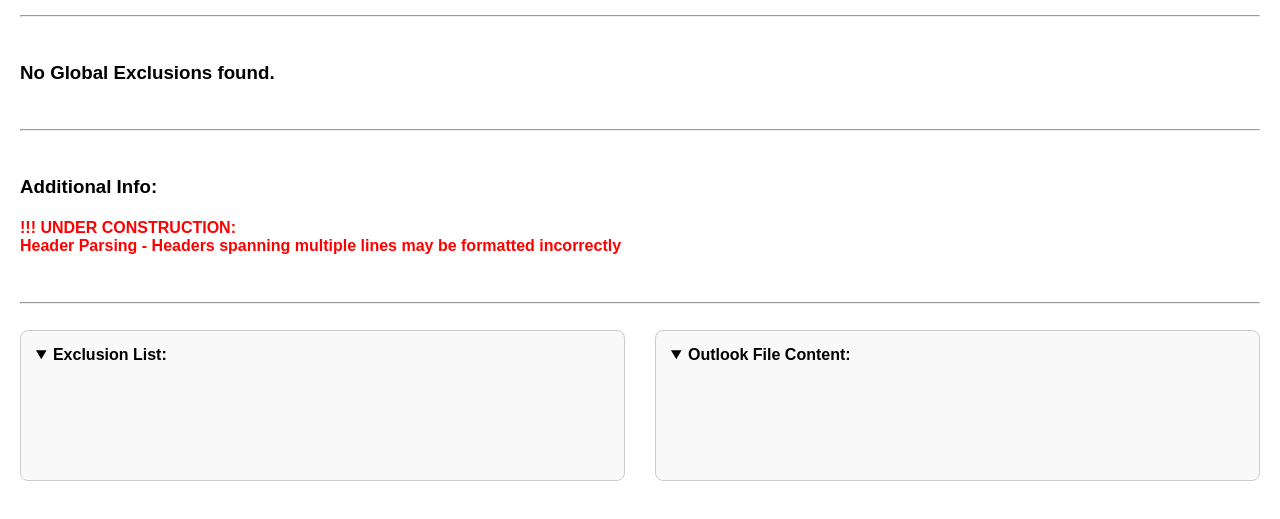
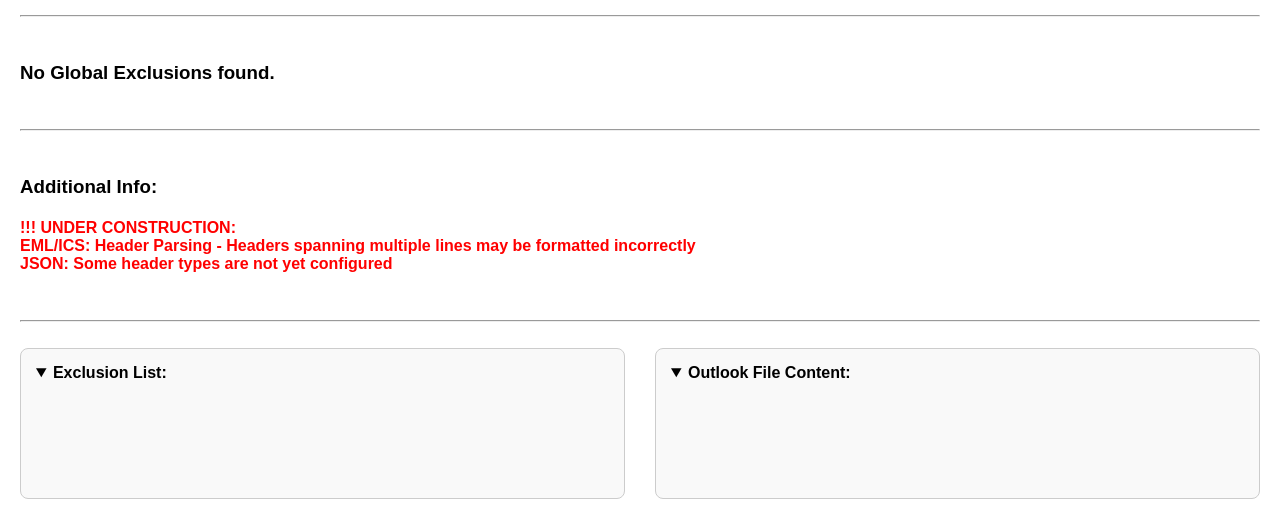
Before and after one commit to lt4753/dc1-global-exclusion-check, a Flask app: template templates/results.html in a window 1280 px wide. Shown: the part 289-808 px from the top of the page. Before the commit the page ends 770 px from the top, so only its background shows below. Run offline with Flask 3, Linux system fonts and the light colour scheme; the template is opened without the code that fills it, so the values that code supplies are empty.

Commit message:
dev commit

```diff
--- a/templates/results.html
+++ b/templates/results.html
@@ -64,7 +64,8 @@
   <hr>
   <br><h3>Additional Info:</h3>
     <h4 style="color: red;">!!! UNDER CONSTRUCTION:<br>
-      Header Parsing - Headers spanning multiple lines may be formatted incorrectly </h4>
+      EML/ICS: Header Parsing - Headers spanning multiple lines may be formatted incorrectly<br>
+      JSON: Some header types are not yet configured</h4>
     {% for additional_ics_info in lines_from_ics%}
     <p>{{ additional_ics_info }}</p>
     {% endfor %}
```
